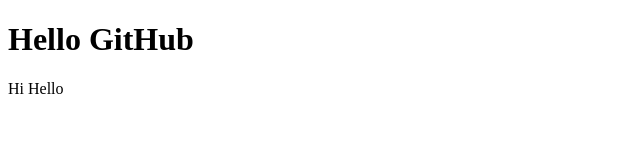
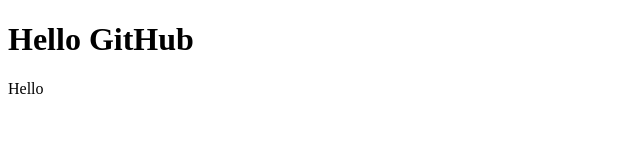
Before and after one commit to Riththika0428/First-project, a plain HTML site: page index.html in a window 1280 px wide. Shown: the full height of the page, 0-640 px from the left. Drawn offline with Linux system fonts and the light colour scheme.

Commit message:
line changed

```diff
--- a/index.html
+++ b/index.html
@@ -7,6 +7,6 @@
 </head>
 <body>
     <h1>Hello GitHub</h1>
-    <p>Hi Hello</p>
+    <p> Hello</p>
 </body>
 </html>
```
